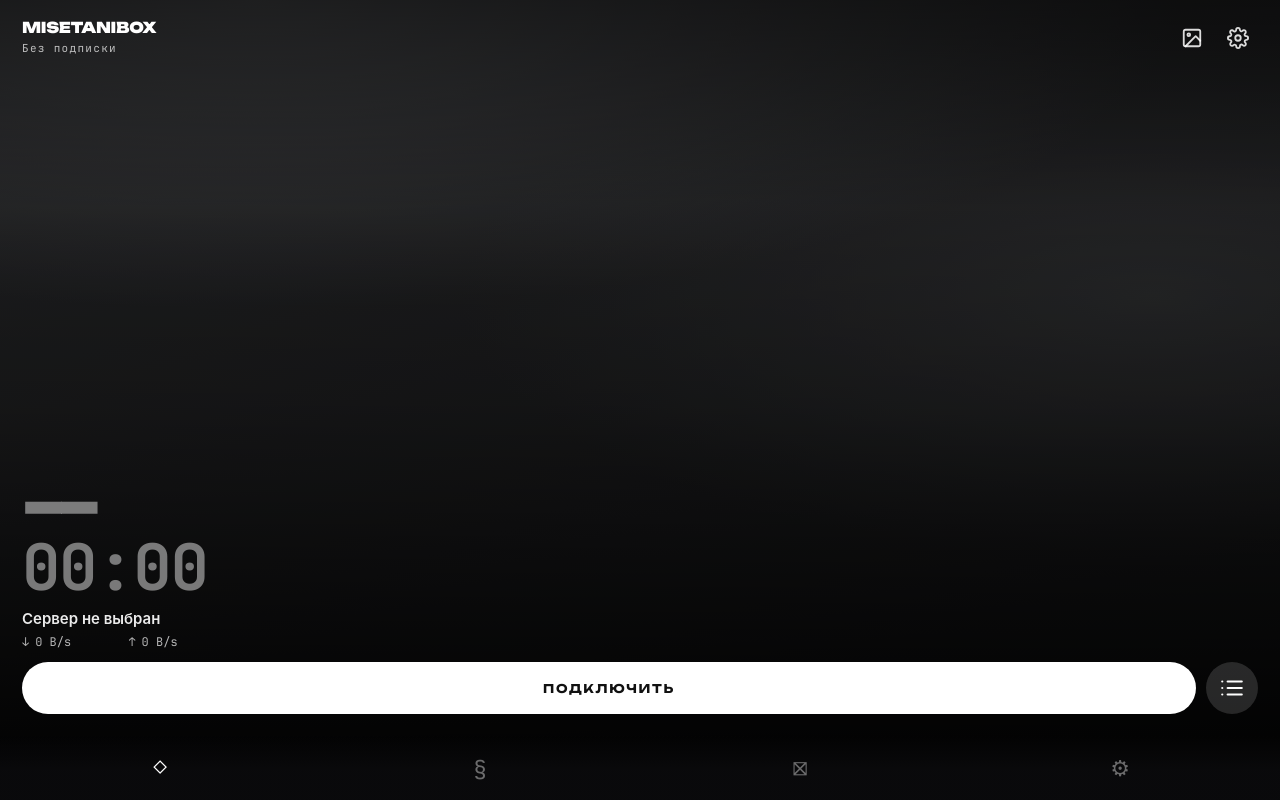
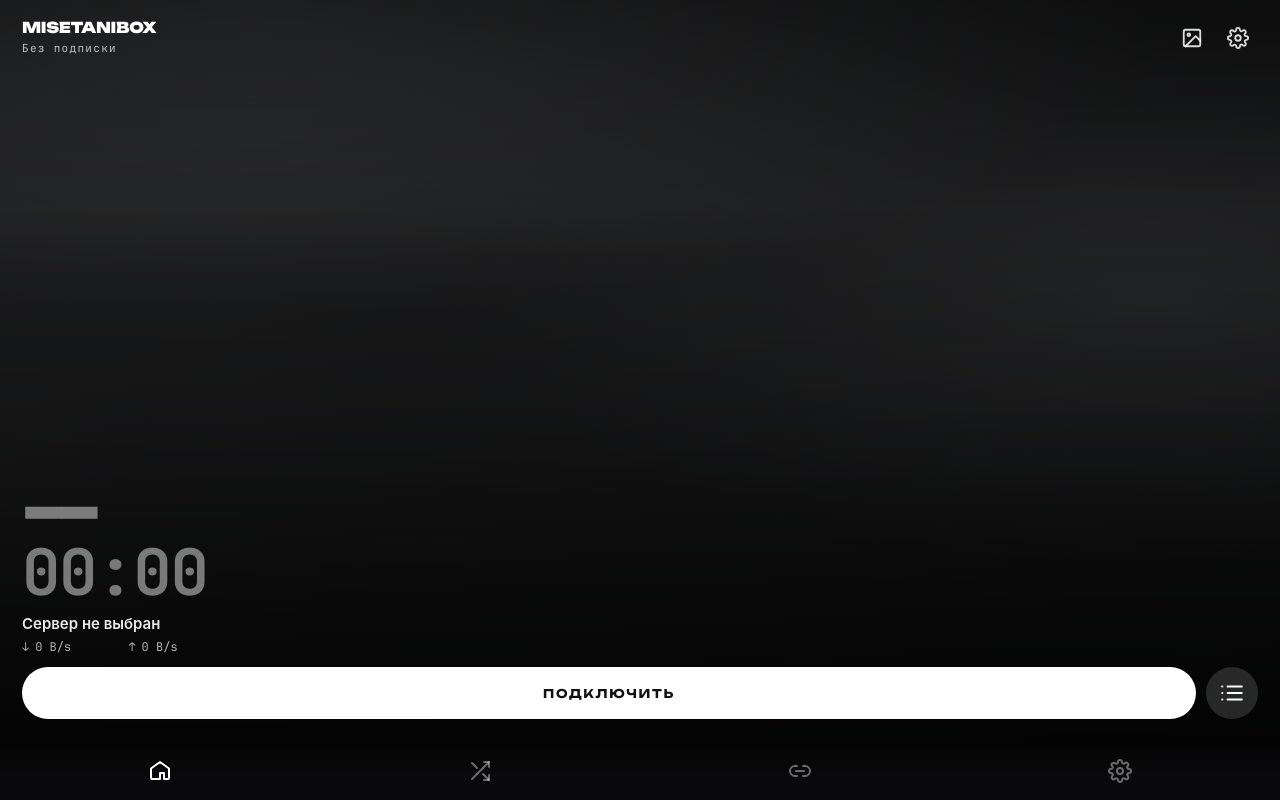
Before and after one commit to rakexzp/misetanibox-mobile, a website: page www/index.html in a window 1280 px wide. Drawn offline with Linux system fonts and the light colour scheme.

Commit message:
Навигация: SVG-иконки вместо шрифтовых глифов

```diff
--- a/www/index.html
+++ b/www/index.html
@@ -82,7 +82,8 @@ body{background:var(--bg);color:var(--fg);font-family:-apple-system,Roboto,'Sego
 .mode-seg button{flex:1;min-height:40px;border:none;border-radius:9px;background:transparent;color:var(--dim);font-family:inherit;font-size:13px;font-weight:600}
 .mode-seg button.active{background:var(--fg);color:var(--bg)}
 .nav button{flex:1;padding:10px 0 calc(12px + env(safe-area-inset-bottom));background:none;border:none;color:rgba(255,255,255,.38);font-family:'JetBrains Mono',monospace;font-size:0;letter-spacing:.14em;cursor:pointer;display:flex;flex-direction:column;align-items:center;gap:5px}
-.nav button .g{font-size:22px}
+.nav button .g{display:flex;align-items:center;justify-content:center}
+.nav button .g svg{width:24px;height:24px}
 .nav button.active{color:var(--fg)}
 .hidden{display:none}
 
@@ -482,10 +483,10 @@ body{background:var(--bg);color:var(--fg);font-family:-apple-system,Roboto,'Sego
   </div>
 
   <nav class="nav">
-    <button class="active" data-tab="home" onclick="go('home')"><span class="g">◇</span>ГЛАВНАЯ</button>
-    <button data-tab="rules" onclick="go('rules')"><span class="g">§</span>ПРАВИЛА</button>
-    <button data-tab="subs" onclick="go('subs')"><span class="g">⊞</span>ПОДПИСКИ</button>
-    <button data-tab="settings" onclick="go('settings')"><span class="g">⚙</span>НАСТРОЙКИ</button>
+    <button class="active" data-tab="home" onclick="go('home')"><span class="g"><svg viewBox="0 0 24 24" fill="none" stroke="currentColor" stroke-width="2" stroke-linecap="round" stroke-linejoin="round"><path d="M3 10.5 12 4l9 6.5V20a1 1 0 0 1-1 1h-4v-6h-4v6H4a1 1 0 0 1-1-1z"/></svg></span>ГЛАВНАЯ</button>
+    <button data-tab="rules" onclick="go('rules')"><span class="g"><svg viewBox="0 0 24 24" fill="none" stroke="currentColor" stroke-width="2" stroke-linecap="round" stroke-linejoin="round"><path d="M16 3h5v5"/><path d="M4 20 21 3"/><path d="M21 16v5h-5"/><path d="m15 15 6 6"/><path d="M4 4l5 5"/></svg></span>ПРАВИЛА</button>
+    <button data-tab="subs" onclick="go('subs')"><span class="g"><svg viewBox="0 0 24 24" fill="none" stroke="currentColor" stroke-width="2" stroke-linecap="round" stroke-linejoin="round"><path d="M9 17H7A5 5 0 0 1 7 7h2"/><path d="M15 7h2a5 5 0 0 1 0 10h-2"/><path d="M8 12h8"/></svg></span>ПОДПИСКИ</button>
+    <button data-tab="settings" onclick="go('settings')"><span class="g"><svg viewBox="0 0 24 24" fill="none" stroke="currentColor" stroke-width="2" stroke-linecap="round" stroke-linejoin="round"><circle cx="12" cy="12" r="3"/><path d="M19.4 15a1.65 1.65 0 0 0 .33 1.82l.06.06a2 2 0 1 1-2.83 2.83l-.06-.06a1.65 1.65 0 0 0-1.82-.33 1.65 1.65 0 0 0-1 1.51V21a2 2 0 0 1-4 0v-.09A1.65 1.65 0 0 0 9 19.4a1.65 1.65 0 0 0-1.82.33l-.06.06a2 2 0 1 1-2.83-2.83l.06-.06a1.65 1.65 0 0 0 .33-1.82 1.65 1.65 0 0 0-1.51-1H3a2 2 0 0 1 0-4h.09A1.65 1.65 0 0 0 4.6 9a1.65 1.65 0 0 0-.33-1.82l-.06-.06a2 2 0 1 1 2.83-2.83l.06.06a1.65 1.65 0 0 0 1.82.33H9a1.65 1.65 0 0 0 1-1.51V3a2 2 0 0 1 4 0v.09a1.65 1.65 0 0 0 1 1.51 1.65 1.65 0 0 0 1.82-.33l.06-.06a2 2 0 1 1 2.83 2.83l-.06.06a1.65 1.65 0 0 0-.33 1.82V9a1.65 1.65 0 0 0 1.51 1H21a2 2 0 0 1 0 4h-.09a1.65 1.65 0 0 0-1.51 1z"/></svg></span>НАСТРОЙКИ</button>
   </nav>
 </div>
 
```
